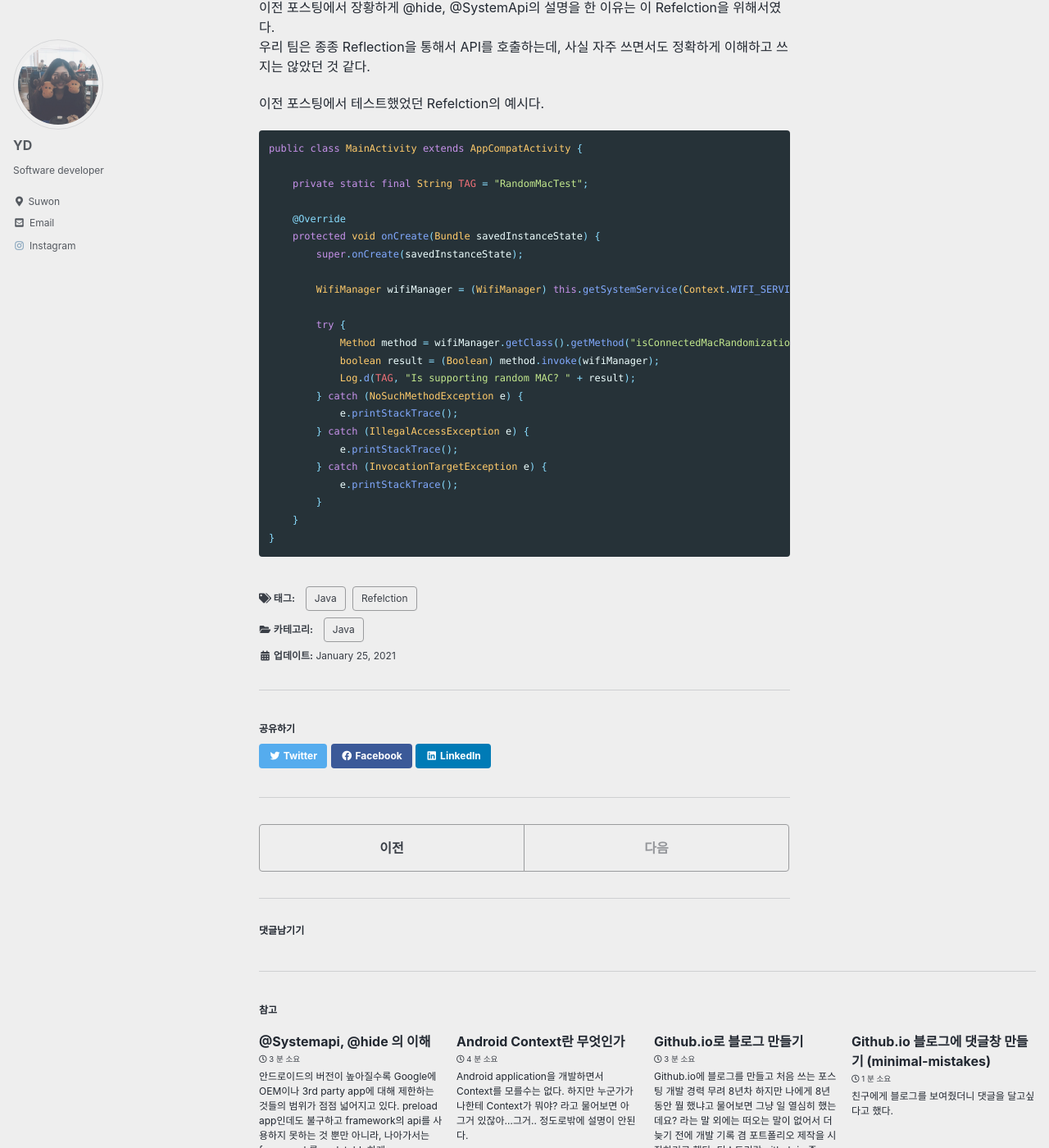
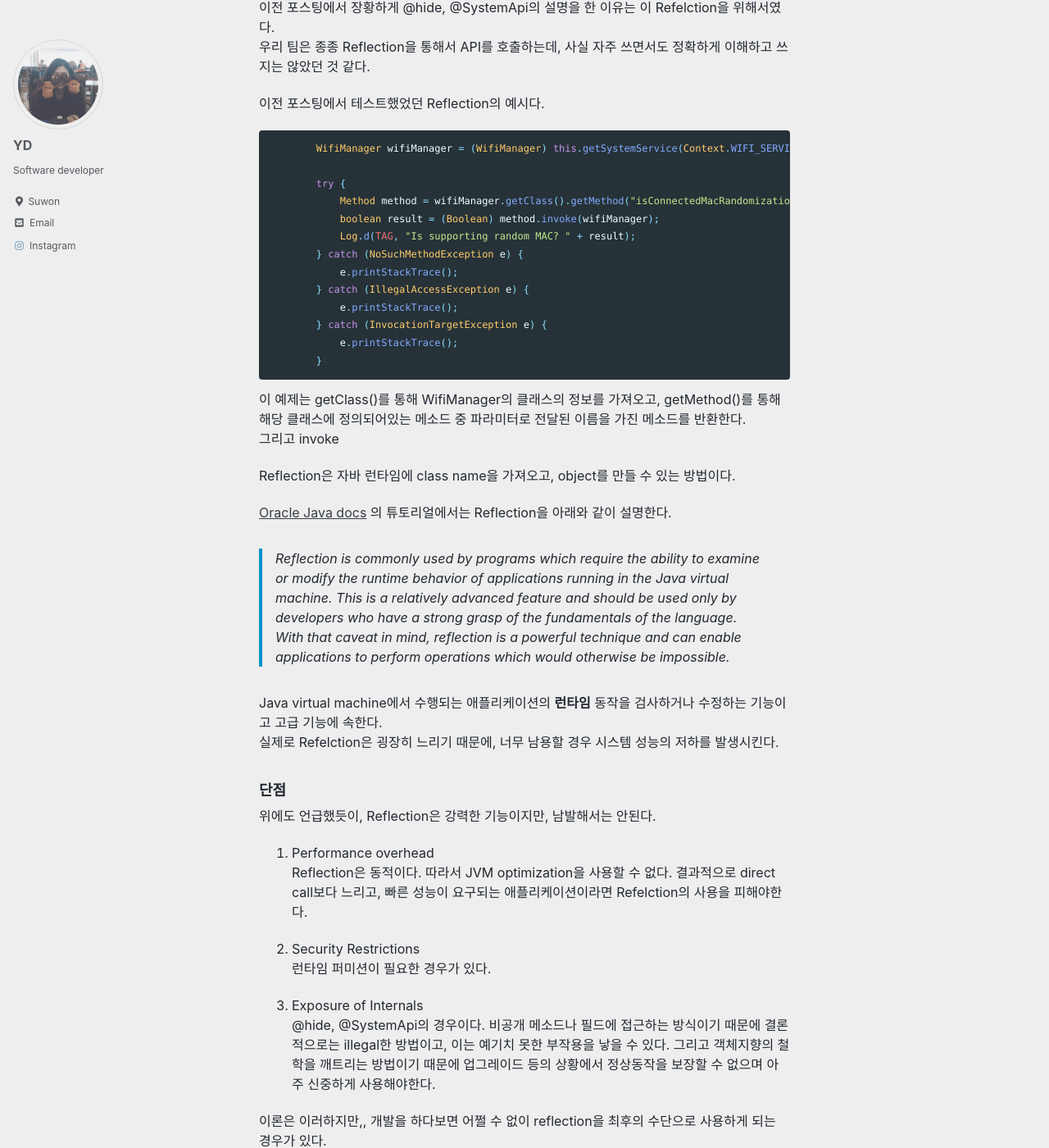
Before and after one commit to ydydydyc/ydydydy.github.io, a Jekyll site: the page built from _posts/2021/01/2021-01-25-what-is-reflection.md, in a window 1280 px wide and 1400 px high, scrolled down 194 px. Shown: the whole window at 82% size. Built offline with Jekyll 4.4.1, drawn with Linux system fonts in a browser that asks for light colours; cached includes are drawn as plain includes; comment, search, counter and statistics services are not loaded.

Commit message:
Update reflection

````diff
--- a/_posts/2021/01/2021-01-25-what-is-reflection.md
+++ b/_posts/2021/01/2021-01-25-what-is-reflection.md
@@ -11,16 +11,8 @@ comments: true
 이전 포스팅에서 장황하게 @hide, @SystemApi의 설명을 한 이유는 이 Refelction을 위해서였다.
 우리 팀은 종종 Reflection을 통해서 API를 호출하는데, 사실 자주 쓰면서도 정확하게 이해하고 쓰지는 않았던 것 같다.
 
-이전 포스팅에서 테스트했었던 Refelction의 예시다.
+이전 포스팅에서 테스트했었던 Reflection의 예시다.
 ```java
-public class MainActivity extends AppCompatActivity {
-
-    private static final String TAG = "RandomMacTest";
-
-    @Override
-    protected void onCreate(Bundle savedInstanceState) {
-        super.onCreate(savedInstanceState);
-
         WifiManager wifiManager = (WifiManager) this.getSystemService(Context.WIFI_SERVICE);
 
         try {
@@ -34,6 +26,30 @@ public class MainActivity extends AppCompatActivity {
         } catch (InvocationTargetException e) {
             e.printStackTrace();
         }
-    }
-}
 ```
+이 예제는 getClass()를 통해 WifiManager의 클래스의 정보를 가져오고, getMethod()를 통해 해당 클래스에 정의되어있는 메소드 중 파라미터로 전달된 이름을 가진 메소드를 반환한다.
+그리고 invoke
+
+Reflection은 자바 런타임에 class name을 가져오고, object를 만들 수 있는 방법이다.
+
+[Oracle Java docs](https://docs.oracle.com/javase/tutorial/reflect/index.html) 의 튜토리얼에서는 Reflection을 아래와 같이 설명한다.
+> Reflection is commonly used by programs which require the ability to examine or modify the runtime behavior of applications running in the Java virtual machine. This is a relatively advanced feature and should be used only by developers who have a strong grasp of the fundamentals of the language. With that caveat in mind, reflection is a powerful technique and can enable applications to perform operations which would otherwise be impossible.
+
+Java virtual machine에서 수행되는 애플리케이션의 **런타임** 동작을 검사하거나 수정하는 기능이고 고급 기능에 속한다.
+실제로 Refelction은 굉장히 느리기 때문에, 너무 남용할 경우 시스템 성능의 저하를 발생시킨다.
+
+
+
+
+### 단점
+위에도 언급했듯이, Reflection은 강력한 기능이지만, 남발해서는 안된다.
+1. Performance overhead
+Reflection은 동적이다. 따라서 JVM optimization을 사용할 수 없다. 결과적으로 direct call보다 느리고, 빠른 성능이 요구되는 애플리케이션이라면 Refelction의 사용을 피해야한다.
+
+2. Security Restrictions
+런타임 퍼미션이 필요한 경우가 있다.
+
+3. Exposure of Internals
+@hide, @SystemApi의 경우이다. 비공개 메소드나 필드에 접근하는 방식이기 때문에 결론적으로는 illegal한 방법이고, 이는 예기치 못한 부작용을 낳을 수 있다. 그리고 객체지향의 철학을 깨트리는 방법이기 때문에 업그레이드 등의 상황에서 정상동작을 보장할 수 없으며 아주 신중하게 사용해야한다.
+
+이론은 이러하지만,, 개발을 하다보면 어쩔 수 없이 reflection을 최후의 수단으로 사용하게 되는 경우가 있다.
````
